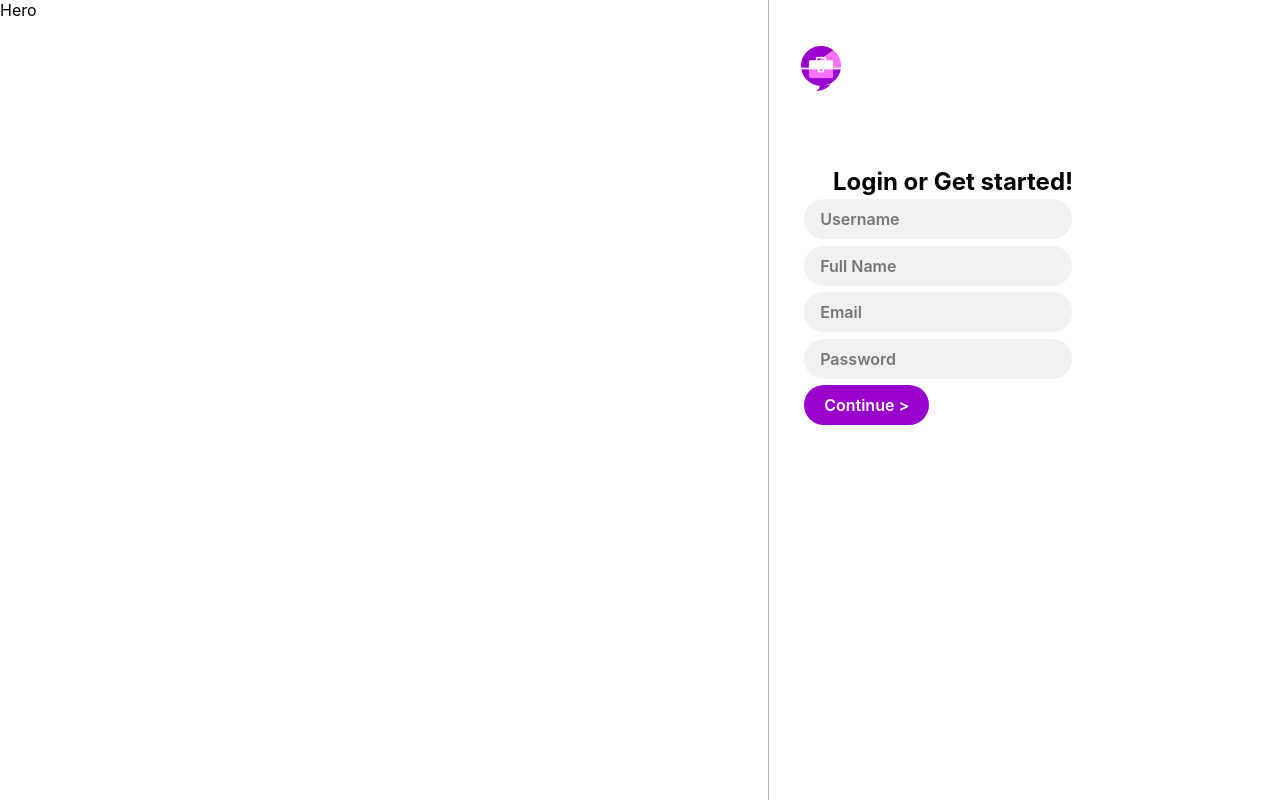
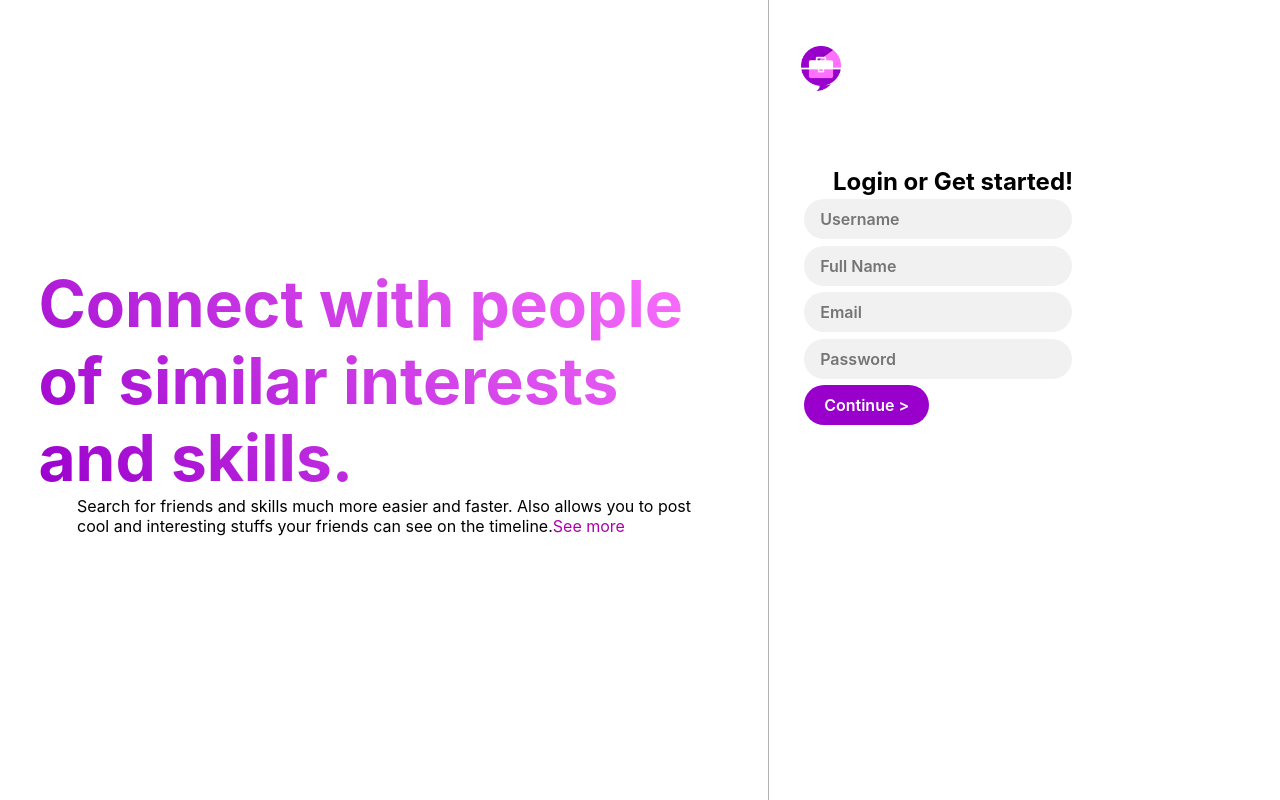
Before and after one commit to gnobu/socialnetwork, a React (Create React App) app: page / in a window 1280 px wide. Built offline with nearby package versions, Linux system fonts and the light colour scheme; no server answers.

Commit message:
feat: hero design added.

```diff
--- a/src/Components/Hero.css
+++ b/src/Components/Hero.css
@@ -0,0 +1,21 @@
+
+.hero{
+    display: flex;
+    flex-direction: column;
+    justify-content: center;
+    align-items: center;
+    padding: 5%;
+}
+
+.hero__title{
+    background: linear-gradient(45deg, #9900cc, #ff76ff);
+    color: transparent;
+    font-size: 4rem;
+    font-weight:700;
+    -webkit-background-clip: text;
+    background-clip: text;
+}
+a{
+    text-decoration: none;
+    color:rgb(172, 0, 172); ;
+}
--- a/src/Components/Hero.js
+++ b/src/Components/Hero.js
@@ -1,9 +1,16 @@
 import React from 'react';
+import { Link } from 'react-router-dom';
 import './Hero.css';
 
 function Hero() {
   return (
-    <div>Hero</div>
+    <div className="hero">
+        <h1 className="hero__title">Connect with people of similar interests and skills.</h1>
+        <p className='hero__text'>Search for friends and skills much more easier and faster. Also allows you to post <br/> cool
+        and interesting stuffs your friends can see on the timeline.
+        <Link to="/">See more</Link>
+        </p>
+    </div>
   )
 }
 
```
